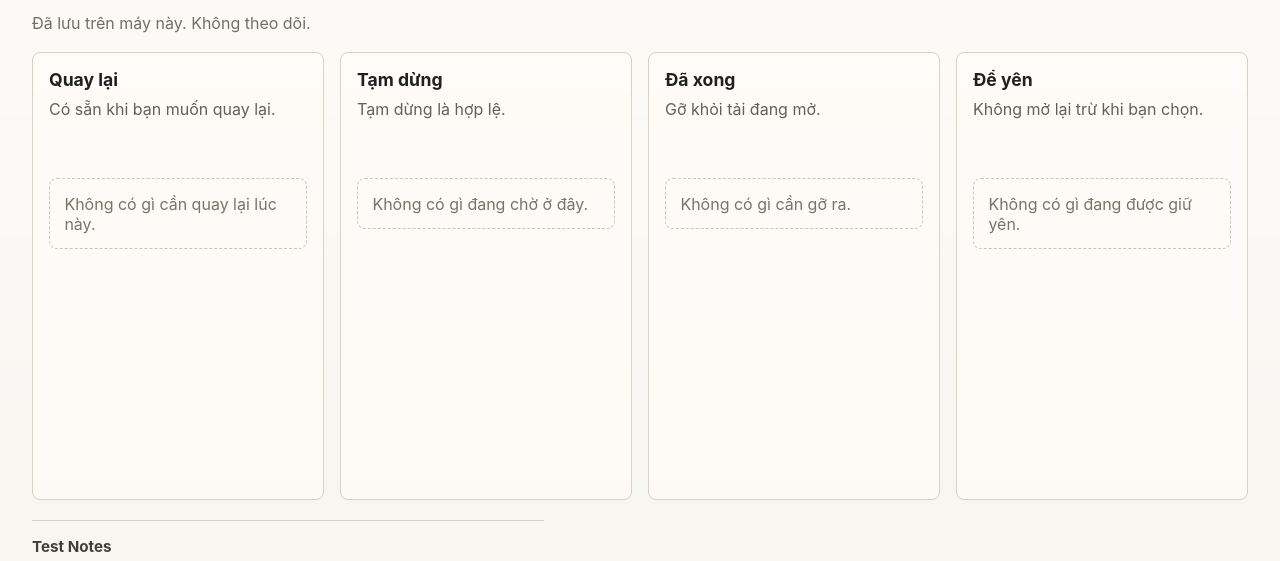
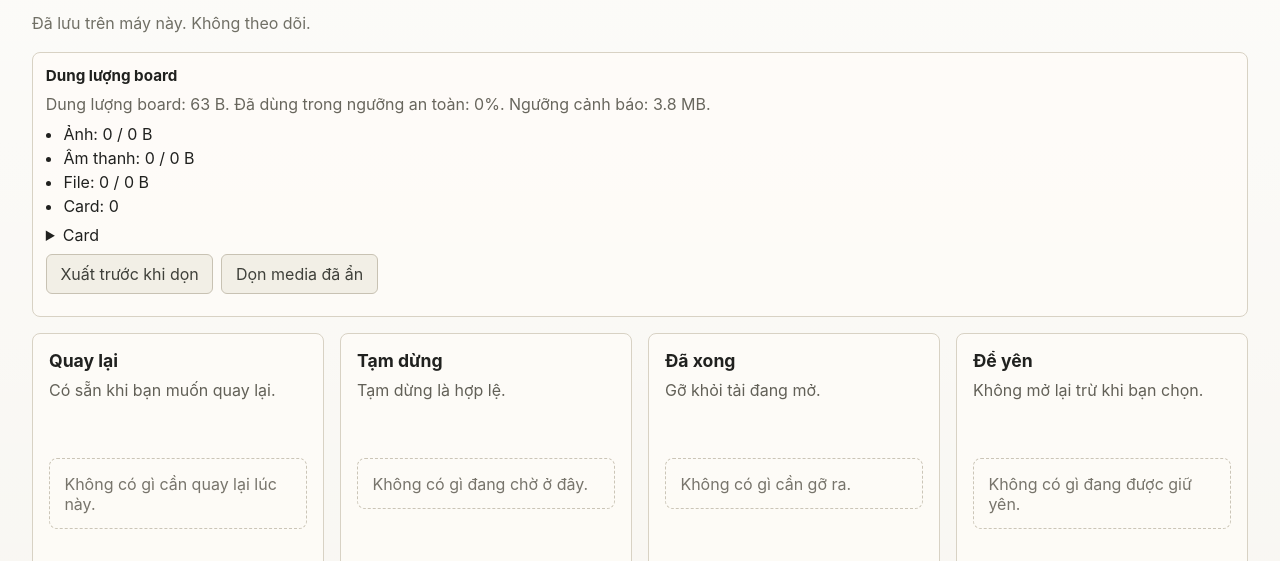
Before and after one commit to nguyentudu/today-board, a website built with Vite: page index.html in a window 1280 px wide. Shown: the part 215-776 px from the top of the page. Built offline with nearby package versions, Linux system fonts and the light colour scheme.

Commit message:
Add Today Board storage foundation

```diff
--- /dev/null
+++ b/src/storage/diagnostics.ts
@@ -0,0 +1,59 @@
+import type { Board } from "../domain/board";
+import type { Card, FileRef } from "../domain/card";
+
+export interface StorageDiagnostics {
+  boardBytes: number;
+  imageBytes: number;
+  audioBytes: number;
+  fileBytes: number;
+  imageCount: number;
+  audioCount: number;
+  fileCount: number;
+  cardSizes: Array<{ id: string; title: string; bytes: number }>;
+}
+
+export function getStorageDiagnostics(board: Board): StorageDiagnostics {
+  return {
+    boardBytes: estimateJsonBytes(board),
+    imageBytes: sumStringBytes(board.cards.flatMap((card) => card.imageRefs)),
+    audioBytes: sumStringBytes(board.cards.flatMap((card) => card.audioRefs)),
+    fileBytes: sumFileBytes(board.cards.flatMap((card) => card.fileRefs)),
+    imageCount: board.cards.reduce((total, card) => total + card.imageRefs.length, 0),
+    audioCount: board.cards.reduce((total, card) => total + card.audioRefs.length, 0),
+    fileCount: board.cards.reduce((total, card) => total + card.fileRefs.length, 0),
+    cardSizes: board.cards.map((card) => ({
+      id: card.id,
+      title: card.title,
+      bytes: estimateJsonBytes(card),
+    })),
+  };
+}
+
+export function cleanupHiddenCardMedia(board: Board): Board {
+  return {
+    ...board,
+    cards: board.cards.map((card) =>
+      card.hidden
+        ? {
+            ...card,
+            imageRefs: [],
+            audioRefs: [],
+            fileRefs: [],
+          }
+        : card,
+    ),
+    updatedAt: new Date().toISOString(),
+  };
+}
+
+function estimateJsonBytes(value: unknown): number {
+  return new Blob([JSON.stringify(value)]).size;
+}
+
+function sumStringBytes(values: string[]): number {
+  return values.reduce((total, value) => total + new Blob([value]).size, 0);
+}
+
+function sumFileBytes(values: FileRef[]): number {
+  return values.reduce((total, value) => total + new Blob([JSON.stringify(value)]).size, 0);
+}
--- a/src/ui/Board.ts
+++ b/src/ui/Board.ts
@@ -10,8 +10,10 @@ import {
 } from "../domain/board";
 import type { BoardState } from "../domain/state";
 import { BOARD_STATES } from "../domain/state";
+import { formatBytes } from "../media/localMedia";
+import { cleanupHiddenCardMedia, getStorageDiagnostics } from "../storage/diagnostics";
 import { exportBoard, readImportedBoard } from "../storage/exportBoard";
-import { saveBoard } from "../storage/localStore";
+import { BOARD_STORAGE_WARNING_BYTES, trySaveBoard } from "../storage/localStore";
 import { Column } from "./Column";
 import type { Language } from "./i18n";
 import { copy } from "./i18n";
@@ -56,6 +58,10 @@ export function Board({
   const controls = document.createElement("div");
   controls.className = "board-controls";
 
+  const storageMessage = document.createElement("p");
+  storageMessage.className = "storage-message";
+  storageMessage.setAttribute("role", "status");
+
   const languageToggle = document.createElement("div");
   languageToggle.className = "language-toggle";
   languageToggle.setAttribute("aria-label", "Language");
@@ -78,8 +84,9 @@ export function Board({
   addButton.type = "button";
   addButton.textContent = text.createButton;
   addButton.addEventListener("click", () => {
-    onChange(addCard(board, newCardInput.value));
-    newCardInput.value = "";
+    if (commit(addCard(board, newCardInput.value))) {
+      newCardInput.value = "";
+    }
   });
 
   newCardInput.addEventListener("keydown", (event) => {
@@ -123,7 +130,7 @@ export function Board({
 
     const imported = await readImportedBoard(file);
     onImportFileSelected(file.name);
-    onChange(imported);
+    commit(imported);
     importInput.value = "";
   });
 
@@ -143,13 +150,20 @@ export function Board({
   localNote.className = "local-note";
   localNote.textContent = text.savedNote;
 
+  const storagePanel = createStoragePanel(board, language, storageMessage, (nextBoard) => commit(nextBoard));
+
   const columns = document.createElement("div");
   columns.className = "columns";
 
-  const commit = (nextBoard: BoardModel) => {
-    saveBoard(nextBoard);
+  function commit(nextBoard: BoardModel): boolean {
+    if (!trySaveBoard(nextBoard)) {
+      storageMessage.textContent = `${text.storageNotEnough} ${text.cardNotSaved} ${text.storageAdvice}`;
+      return false;
+    }
+
     onChange(nextBoard);
-  };
+    return true;
+  }
 
   for (const state of BOARD_STATES) {
     columns.append(
@@ -196,7 +210,86 @@ export function Board({
 
   testNotes.append(testNotesTitle, testNotesList);
 
-  shell.append(top, localNote, columns, testNotes);
+  shell.append(top, localNote, storagePanel, columns, testNotes);
 
   return shell;
 }
+
+function createStoragePanel(
+  board: BoardModel,
+  language: Language,
+  storageMessage: HTMLParagraphElement,
+  onCleanup: (board: BoardModel) => boolean,
+): HTMLElement {
+  const text = copy[language];
+  const diagnostics = getStorageDiagnostics(board);
+  const panel = document.createElement("section");
+  panel.className = "storage-panel";
+
+  const title = document.createElement("h2");
+  title.textContent = text.storageIndicator;
+
+  const percent = Math.min(100, Math.round((diagnostics.boardBytes / BOARD_STORAGE_WARNING_BYTES) * 100));
+  const summary = document.createElement("p");
+  summary.textContent = `${text.storageIndicator}: ${formatBytes(diagnostics.boardBytes)}. ${text.storagePercent}: ${percent}%. ${text.storageWarningThreshold}: ${formatBytes(BOARD_STORAGE_WARNING_BYTES)}.`;
+
+  const details = document.createElement("ul");
+  details.className = "storage-details";
+
+  for (const item of [
+    `${text.storageImages}: ${diagnostics.imageCount} / ${formatBytes(diagnostics.imageBytes)}`,
+    `${text.storageAudio}: ${diagnostics.audioCount} / ${formatBytes(diagnostics.audioBytes)}`,
+    `${text.storageFiles}: ${diagnostics.fileCount} / ${formatBytes(diagnostics.fileBytes)}`,
+    `${text.storageCards}: ${diagnostics.cardSizes.length}`,
+  ]) {
+    const row = document.createElement("li");
+    row.textContent = item;
+    details.append(row);
+  }
+
+  const cardSizes = document.createElement("details");
+  const cardSizesSummary = document.createElement("summary");
+  cardSizesSummary.textContent = text.storageCards;
+  const cardSizeList = document.createElement("ul");
+
+  for (const card of diagnostics.cardSizes.slice(0, 12)) {
+    const item = document.createElement("li");
+    item.textContent = `${card.title}: ${formatBytes(card.bytes)}`;
+    cardSizeList.append(item);
+  }
+
+  cardSizes.append(cardSizesSummary, cardSizeList);
+
+  const actions = document.createElement("div");
+  actions.className = "storage-actions";
+
+  const exportBeforeCleanup = document.createElement("button");
+  exportBeforeCleanup.type = "button";
+  exportBeforeCleanup.className = "quiet-button";
+  exportBeforeCleanup.textContent = text.storageExportBeforeCleanup;
+  exportBeforeCleanup.addEventListener("click", () => exportBoard(board));
+
+  const cleanup = document.createElement("button");
+  cleanup.type = "button";
+  cleanup.className = "quiet-button";
+  cleanup.textContent = text.storageCleanup;
+  cleanup.addEventListener("click", () => {
+    const hiddenMediaCount = board.cards
+      .filter((card) => card.hidden)
+      .reduce((total, card) => total + card.imageRefs.length + card.audioRefs.length + card.fileRefs.length, 0);
+
+    if (hiddenMediaCount === 0) {
+      storageMessage.textContent = text.storageCleanupEmpty;
+      return;
+    }
+
+    if (onCleanup(cleanupHiddenCardMedia(board))) {
+      storageMessage.textContent = text.storageCleanupDone;
+    }
+  });
+
+  actions.append(exportBeforeCleanup, cleanup);
+  panel.append(title, summary, details, cardSizes, actions, storageMessage);
+
+  return panel;
+}
--- a/src/ui/i18n.ts
+++ b/src/ui/i18n.ts
@@ -53,6 +53,15 @@ export const copy = {
     storageAdvice: "Remove older media or export the board as a backup.",
     storageIndicator: "Board size",
     storageWarningThreshold: "Warning threshold",
+    storagePercent: "Safe quota used",
+    storageImages: "Images",
+    storageAudio: "Audio",
+    storageFiles: "Files",
+    storageCards: "Cards",
+    storageCleanup: "Clean hidden media",
+    storageExportBeforeCleanup: "Export before cleanup",
+    storageCleanupDone: "Hidden media cleaned.",
+    storageCleanupEmpty: "No hidden media to clean.",
     removeMedia: "Remove",
     voiceLimit: "Voice recording stops after 20 seconds.",
     quickCaptureTitle: "Quick capture",
@@ -138,6 +147,15 @@ export const copy = {
     storageAdvice: "Hãy xóa media cũ hoặc xuất board để sao lưu.",
     storageIndicator: "Dung lượng board",
     storageWarningThreshold: "Ngưỡng cảnh báo",
+    storagePercent: "Đã dùng trong ngưỡng an toàn",
+    storageImages: "Ảnh",
+    storageAudio: "Âm thanh",
+    storageFiles: "File",
+    storageCards: "Card",
+    storageCleanup: "Dọn media đã ẩn",
+    storageExportBeforeCleanup: "Xuất trước khi dọn",
+    storageCleanupDone: "Đã dọn media trong card ẩn.",
+    storageCleanupEmpty: "Không có media ẩn để dọn.",
     removeMedia: "Xóa",
     voiceLimit: "Ghi âm tự dừng sau 20 giây.",
     quickCaptureTitle: "Ghi nhanh",
@@ -225,6 +243,15 @@ export const copy = {
     storageAdvice: string;
     storageIndicator: string;
     storageWarningThreshold: string;
+    storagePercent: string;
+    storageImages: string;
+    storageAudio: string;
+    storageFiles: string;
+    storageCards: string;
+    storageCleanup: string;
+    storageExportBeforeCleanup: string;
+    storageCleanupDone: string;
+    storageCleanupEmpty: string;
     removeMedia: string;
     voiceLimit: string;
     quickCaptureTitle: string;
--- a/styles/main.css
+++ b/styles/main.css
@@ -132,6 +132,41 @@ textarea {
 .local-note {
   margin: 0 0 1.2rem;
   color: #706f65;
+}
+
+.storage-panel {
+  display: grid;
+  gap: 0.55rem;
+  margin: 0 0 1rem;
+  border: 1px solid #d8d2c4;
+  border-radius: 8px;
+  background: rgba(255, 253, 248, 0.72);
+  padding: 0.8rem;
+}
+
+.storage-panel h2 {
+  margin: 0;
+  font-size: 0.95rem;
+}
+
+.storage-panel p,
+.storage-message {
+  margin: 0;
+  color: #68665d;
+  line-height: 1.35;
+}
+
+.storage-details {
+  display: grid;
+  gap: 0.25rem;
+  margin: 0;
+  padding-left: 1.1rem;
+}
+
+.storage-actions {
+  display: flex;
+  flex-wrap: wrap;
+  gap: 0.5rem;
 }
 
 .columns {
```
Also changed, not shown: docs/test/STORAGE_FOUNDATION_PROTOCOL.md (added, +70 -0 lines).
